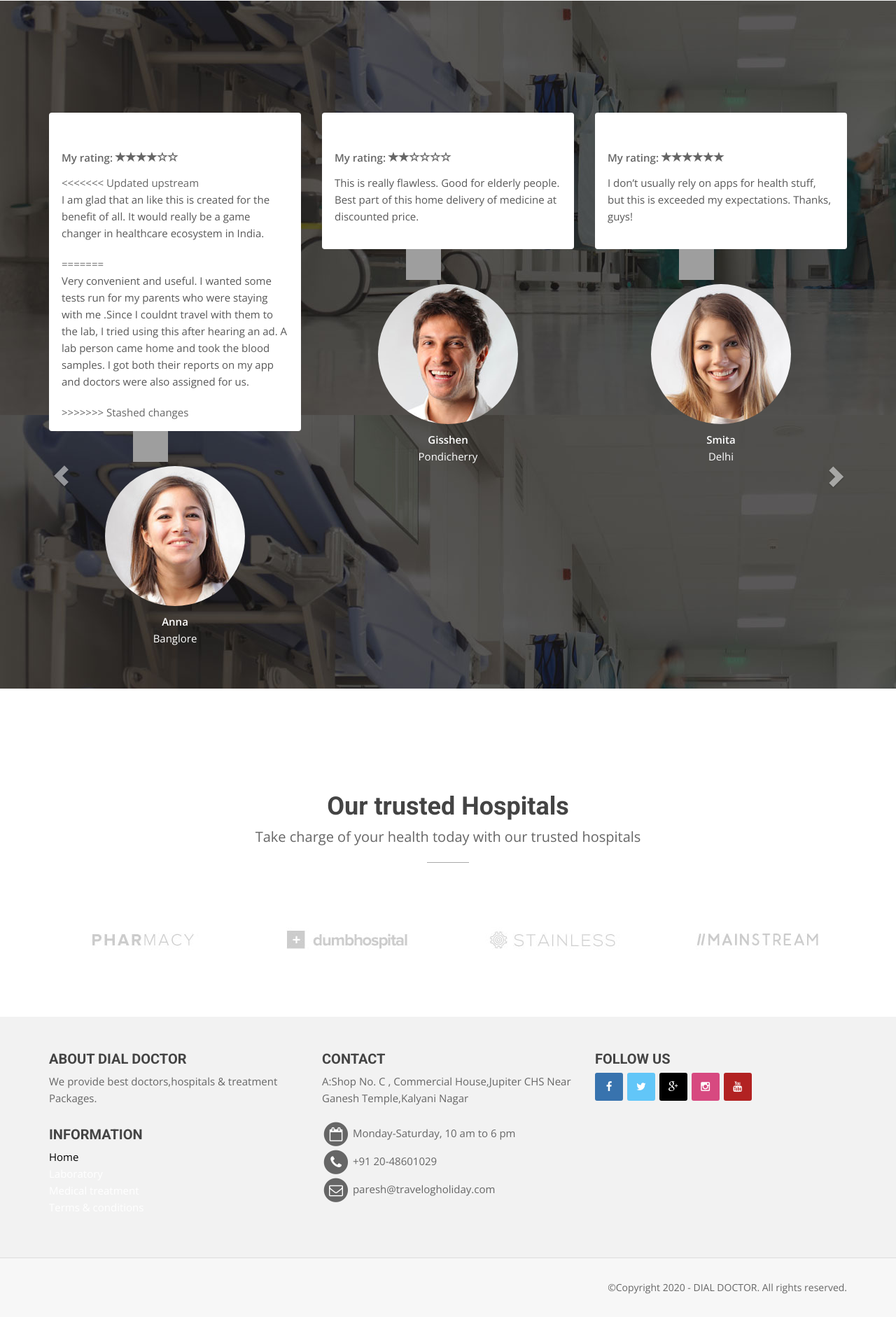
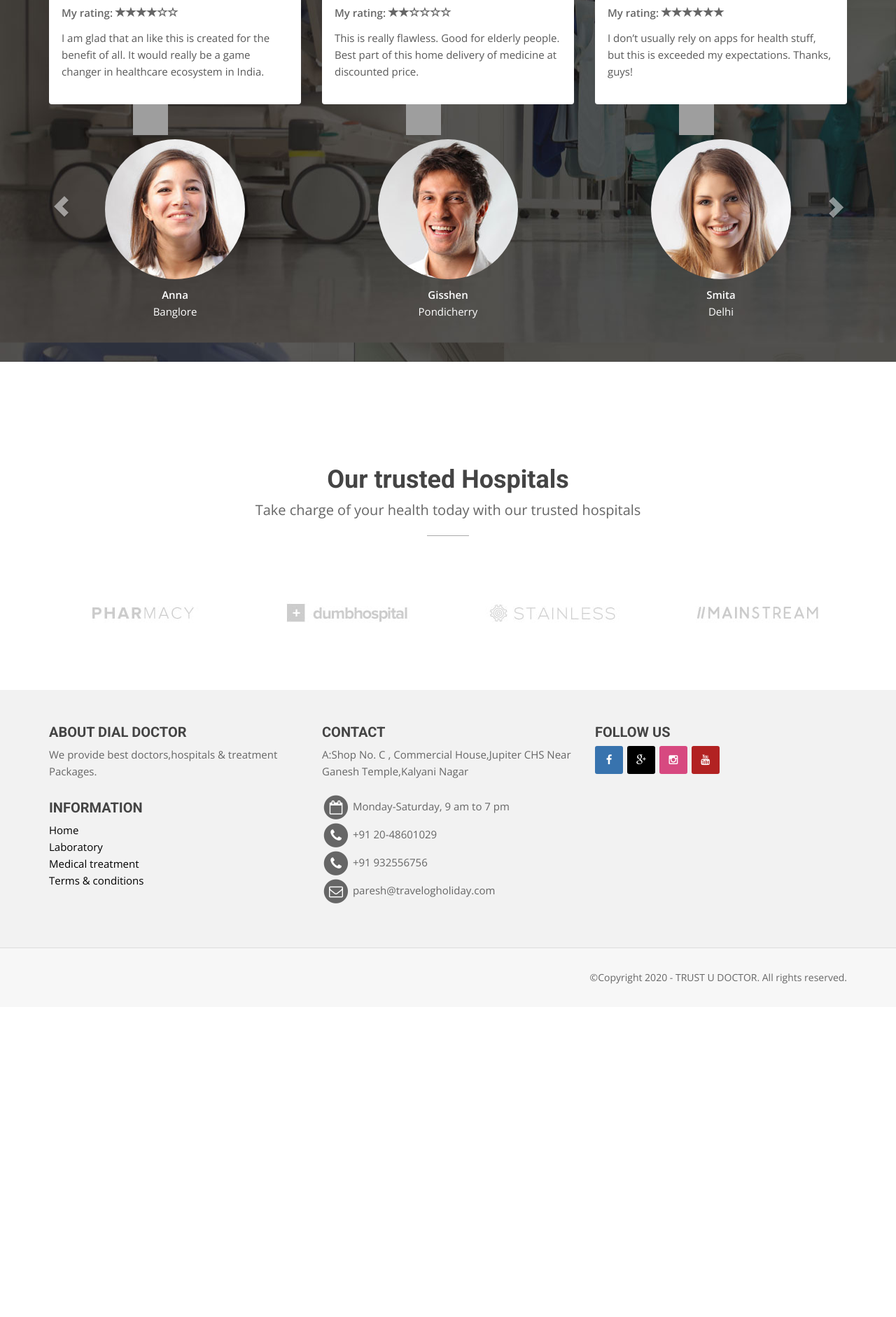
Before and after one commit to revatidongare/MedicalTourism, a PHP site: page /index.php in a window 1280 px wide. Shown: the part 2015-3897 px from the top of the page at 70% size. After the commit the page ends 3421 px from the top, so only its background shows below. Run offline with PHP 8.4, Linux system fonts and the light colour scheme; grey boxes are pictures that could not be loaded.

Commit message:
new updates
new updates in site

```diff
--- a/doctors/member4.html
+++ b/doctors/member4.html
@@ -1,8 +1,8 @@
-<?php include'includes/head.php';?>
+
 <div class="cbp-l-member-img">
 	<img src="img/team/4.jpg" alt="">
 </div>
-<div class="cbp-l-member-info">
+<div class="cbp-l-member-info" style="">
 	<div class="cbp-l-member-name">Dr Arun Garg</div>
 	<div class="cbp-l-member-position">Neurologist</div>
 	<div class="cbp-l-member-desc">
--- a/includes/footer.php
+++ b/includes/footer.php
@@ -18,9 +18,9 @@
 
 						<ul>
 							<li><a href="#" style="color:#000000">Home</a></li>
-							<li><a href="#">Laboratory</a></li>
-							<li><a href="#">Medical treatment</a></li>
-							<li><a href="#">Terms & conditions</a></li>
+							<li><a href="#" style="color:#000000">Laboratory</a></li>
+							<li><a href="#" style="color:#000000">Medical treatment</a></li>
+							<li><a href="#" style="color:#000000">Terms & conditions</a></li>
 						</ul>
 
 					</div>
@@ -38,13 +38,19 @@
 								<span class="fa-stack fa-lg">
 									<i class="fa fa-circle fa-stack-2x"></i>
 									<i class="fa fa-calendar-o fa-stack-1x fa-inverse"></i>
-								</span> Monday-Saturday, 10 am to 6 pm
+								</span> Monday-Saturday, 9 am to 7 pm
 							</li>
 							<li>
 								<span class="fa-stack fa-lg">
 									<i class="fa fa-circle fa-stack-2x"></i>
 									<i class="fa fa-phone fa-stack-1x fa-inverse"></i>
 								</span> +91 20-48601029
+							</li>
+							<li>
+								<span class="fa-stack fa-lg">
+									<i class="fa fa-circle fa-stack-2x"></i>
+									<i class="fa fa-phone fa-stack-1x fa-inverse"></i>
+								</span> +91 932556756
 							</li>
 							<li>
 								<span class="fa-stack fa-lg">
@@ -70,7 +76,7 @@
 						<h5>Follow us</h5>
 						<ul class="company-social">
 								<li class="social-facebook"><a href=""><i class="fa fa-facebook"></i></a></li>
-								<li class="social-twitter"><a href=""><i class="fa fa-twitter"></i></a></li>
+								<!--<li class="social-twitter"><a href=""><i class="fa fa-twitter"></i></a></li>-->
 								<li class="social-google"><a href=""><i class="fa fa-google-plus"></i></a></li>
 								<!--<li class="social-vimeo"><a href="#"><i class="fa fa-vimeo-square"></i></a></li>-->
 								<li class="social-instagram"><a href=""><i class="fa fa-instagram"></i></a></li>
@@ -87,7 +93,7 @@
 				<div class="col-sm-12 col-md-12 col-lg-12">
 					<div class="wow fadeInLeft" data-wow-delay="0.1s">
 					<div class="text-right">
-					<p>&copy;Copyright 2020 - DIAL DOCTOR. All rights reserved.</p>
+					<p>&copy;Copyright 2020 - TRUST U DOCTOR. All rights reserved.</p>
 					</div>
 					</div>
 				</div>
--- a/includes/navbar.php
+++ b/includes/navbar.php
@@ -3,7 +3,7 @@
 			<div class="container">
 
 				<div class="row">
-					<div class=" col-lg-4 col-sm-4 col-md-4">
+					<div class=" col-lg-2.5 col-sm-4 col-md-4" align="left">
 					<!--<p class="bold text-left"><i class="fa fa-clock-o"></i> Medical Tourisr</p>-->
           <b>
           <a class="bold text-left" data-toggle="modal" data-target="#exampleModal">
@@ -11,7 +11,7 @@
           </a>
         </b>
         <b>
-        <a class="bold text-left" style="padding:5px"; data-toggle="modal" data-target="#exampleModal">
+        <a class="bold text-left" style="padding:10px"; data-toggle="modal" data-target="#exampleModal">
             Domestic Tourism
             </a></b>
 					</div>
@@ -60,7 +60,7 @@
 				<li class="active"><a  href="index.php">Home</a></li>
 				<li><a href="doctor.php">Our Doctors</a></li>
 				<li><a href="speciality.php">Medical Tourism</a></li>
-				<li><a href="#facilities">International Forum</a></li>
+				<li><a href="speciality.php">International Forum</a></li>
         <li><a href="#Ayurvedic">Ayurvedic</a></li>
         <li><a href="#">Nachrotheraphy</a></li>
 				<!--<li><a href="#pricing">Pricing</a></li>-->
@@ -89,19 +89,20 @@
     </div>
         <div class="modal-body">
         <form>
+
           <div class="form-group">
-            <label for="user-name" class="col-form-label">Name</label>
-            <input type="text" class="form-control" id="name">
+            <label for="email" class="col-form-label">Email</label>
+            <input type="text" class="form-control" id="Email" required>
           </div>
           <div class="form-group">
-            <label for="email" class="col-form-label">Email</label>
-            <input type="text" class="form-control" id="Email">
+            <label for="password" class="col-form-label">Password</label>
+            <input type="password" class="form-control" id="password" required>
           </div>
         </form>
       </div>
       <div class="modal-footer">
        <!-- <button type="button" class="btn btn-primary" data-dismiss="modal">Close</button>-->
-        <button type="button" class="btn btn-primary">Next & Save</button>
+        <button type="submit" class="btn btn-primary">Login</button>
       </div>
       </div>
       <div class="modal-body">
--- a/index.php
+++ b/index.php
@@ -259,7 +259,7 @@ $('#myCarousel').carousel('2') // !! Will be ignored, as the transition to the s
 		<!-- /Section: intro -->
 
 		<!-- Section: boxes -->
- <!--   <section id="boxes" class="home-section paddingtop-80">
+   <section id="boxes" class="home-section paddingtop-80">
 
 		<div class="container">
 			<div class="row">
@@ -268,9 +268,9 @@ $('#myCarousel').carousel('2') // !! Will be ignored, as the transition to the s
 						<div class="box text-center">
 
 							<i class="fa fa-check fa-3x circled bg-skin"></i>
-							<h4 class="h-bold">Make an appoinment</h4>
+							<h4 class="h-bold">Make an appointment</h4>
 							<p>
-							Lorem ipsum dolor sit amet, nec te mollis utroque honestatis, ut utamur molestiae vix, graecis eligendi ne.
+							Here you can make appointment with your doctor
 							</p>
 						</div>
 					</div>
@@ -282,7 +282,7 @@ $('#myCarousel').carousel('2') // !! Will be ignored, as the transition to the s
 							<i class="fa fa-list-alt fa-3x circled bg-skin"></i>
 							<h4 class="h-bold">Choose your package</h4>
 							<p>
-							Lorem ipsum dolor sit amet, nec te mollis utroque honestatis, ut utamur molestiae vix, graecis eligendi ne.
+							You have an options to choose the packages which you want.
 							</p>
 						</div>
 					</div>
@@ -293,28 +293,25 @@ $('#myCarousel').carousel('2') // !! Will be ignored, as the transition to the s
 							<i class="fa fa-user-md fa-3x circled bg-skin"></i>
 							<h4 class="h-bold">Help by specialist</h4>
 							<p>
-							Lorem ipsum dolor sit amet, nec te mollis utroque honestatis, ut utamur molestiae vix, graecis eligendi ne.
+							Some guidence by our specialists
 							</p>
 						</div>
 					</div>
 				</div>
 				<div class="col-sm-3 col-md-3">
-					<div class="wow fadeInUp" data-wow-delay="0.2s">
-						<div class="box text-center">
 
-							<i class="fa fa-hospital-o fa-3x circled bg-skin"></i>
-							<h4 class="h-bold">Get diagnostic report</h4>
-							<p>
-							Lorem ipsum dolor sit amet, nec te mollis utroque honestatis, ut utamur molestiae vix, graecis eligendi ne.
-							</p>
-						</div>
-					</div>
+							<div class="wow lightSpeedIn" data-wow-delay="0.1s">
+								<div class="cta-btn">
+									<a href="#" class="btn btn-skin btn-lg">Book an appoinment</a>
+								</div>
+							</div>
+
 				</div>
 			</div>
 		</div>
 
 	</section>
--->
+
 <!-- /Section: boxes -->
 
 <!--
@@ -332,13 +329,7 @@ $('#myCarousel').carousel('2') // !! Will be ignored, as the transition to the s
 								</div>
 							</div>
 						</div>
-						<div class="col-md-4">
-							<div class="wow lightSpeedIn" data-wow-delay="0.1s">
-								<div class="cta-btn">
-									<a href="#" class="btn btn-skin btn-lg">Book an appoinment</a>
-								</div>
-							</div>
-						</div>
+
 					</div>
 				</div>
 			</div>
@@ -346,9 +337,9 @@ $('#myCarousel').carousel('2') // !! Will be ignored, as the transition to the s
 	</div>
 </section>
 
--->
+
 <!-- Section: services -->
-
+<!--
 <section id="service" class="home-section nopadding paddingtop-60">
 
 	<div class="container">
@@ -440,7 +431,7 @@ $('#myCarousel').carousel('2') // !! Will be ignored, as the transition to the s
 		</div>
 	</div>
 </section>
-
+-->
 <!-- /Section: services -->
 
 
@@ -604,11 +595,7 @@ $('#myCarousel').carousel('2') // !! Will be ignored, as the transition to the s
 								<div class="block-text rel zmin">
 									<a title="" href="#">Emergency Contraception</a>
 									<div class="mark">My rating: <span class="rating-input"><span data-value="0" class="glyphicon glyphicon-star"></span><span data-value="1" class="glyphicon glyphicon-star"></span><span data-value="2" class="glyphicon glyphicon-star"></span><span data-value="3" class="glyphicon glyphicon-star"></span><span data-value="4" class="glyphicon glyphicon-star-empty"></span><span data-value="5" class="glyphicon glyphicon-star-empty"></span>  </span></div>
-<<<<<<< Updated upstream
 									<p>I am glad that an  like this is created for the benefit of all. It would really be a game changer in healthcare ecosystem in India. </p>
-=======
-									<p>Very convenient and useful. I wanted some tests run for my parents who were staying with me .Since I couldnt travel with them to the lab, I tried using this after hearing an ad. A lab person came home and took the blood samples. I got both their reports on my app and doctors were also assigned for us.</p>
->>>>>>> Stashed changes
 									<ins class="ab zmin sprite sprite-i-triangle block"></ins>
 								</div>
 								<div class="person-text rel text-light">
```
Also changed, not shown: connection.php (added, +7 -0 lines), doctor.php (+6 -4 lines), 1 other file.
